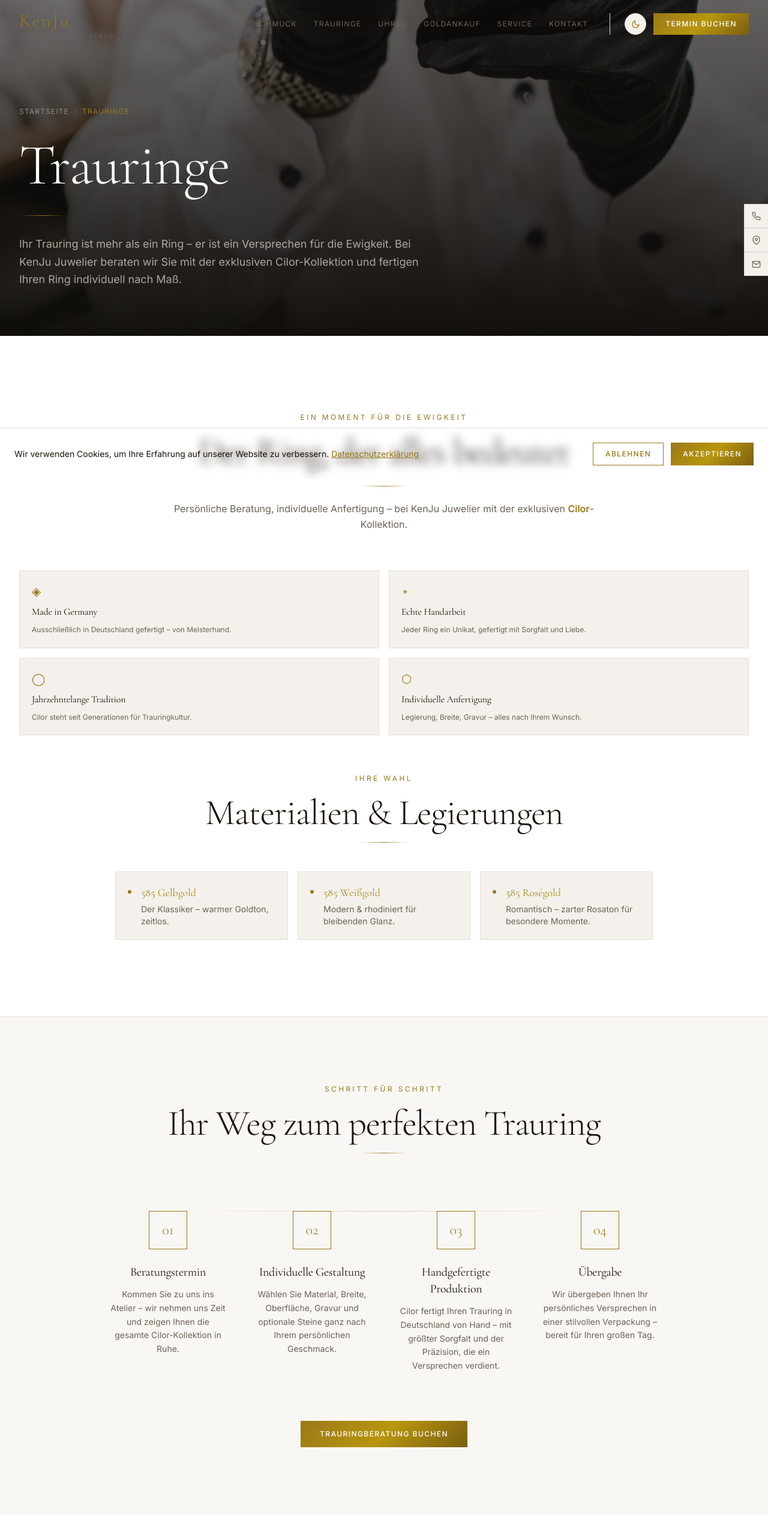
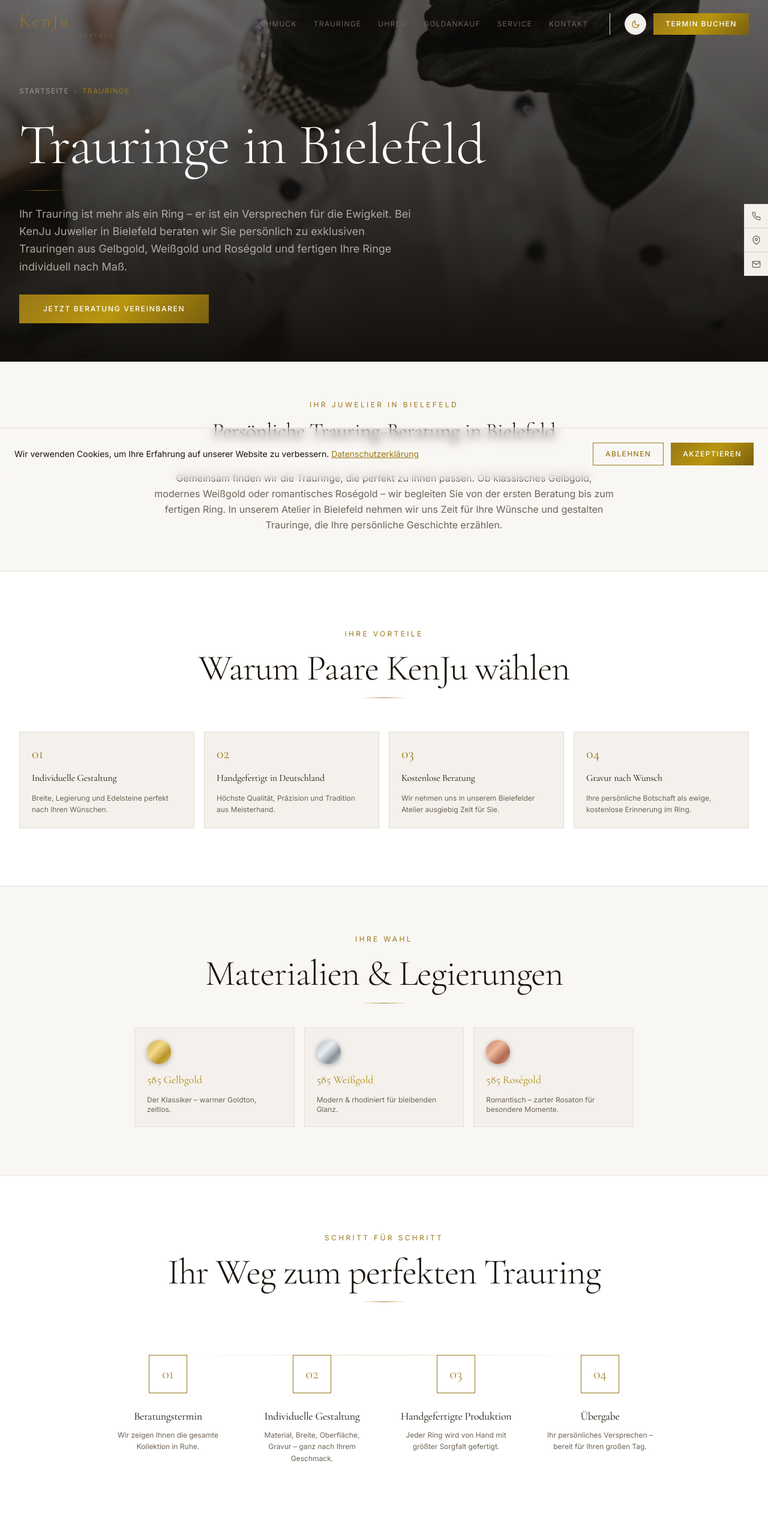
Before and after one commit to Rabi-dev1/Kenju-Juwelier, a Next.js app: page /trauringe in a window 1280 px wide. Shown: the top 2566 px of the page at 60% size. Built offline with nearby package versions, Linux system fonts and the light colour scheme.

Commit message:
Schmuck: neuer Hero-Text + Brillantring-Bild; Trauringe: komplette Conversion-Optimierung mit SEO, CTA, Farbkreise, Vertrauenssektion

```diff
--- a/app/globals.css
+++ b/app/globals.css
@@ -152,6 +152,8 @@
     transition: border-color 0.25s ease, box-shadow 0.25s ease;
   }
   .input-dark::placeholder { color: var(--kj-muted); opacity: 0.6; font-size: 0.9rem; }
+  input[type="date"].input-dark { color-scheme: dark; }
+  input[type="date"].input-dark::-webkit-calendar-picker-indicator { filter: invert(0.7) sepia(1) saturate(0.5) hue-rotate(5deg); opacity: 0.7; cursor: pointer; }
   .input-dark:focus {
     border-color: var(--kj-gold);
     box-shadow: 0 0 0 2px color-mix(in srgb, var(--kj-gold) 18%, transparent);
--- a/app/trauringe/page.tsx
+++ b/app/trauringe/page.tsx
@@ -1,95 +1,154 @@
 import type { Metadata } from 'next';
 import Link from 'next/link';
-import CategoryHero from '@/components/CategoryHero';
+import Image from 'next/image';
 import AppointmentForm from '@/components/AppointmentForm';
 
 export const metadata: Metadata = {
-  title: 'Trauringe – Cilor Trauringspezialisten | KenJu Juwelier Bielefeld',
-  description: 'Trauringe und Eheringe von Cilor bei KenJu Juwelier Bielefeld. Made in Germany, individuelle Anfertigung, höchste Handarbeit. Ihr persönlicher Trauring nach Maß.',
-  keywords: ['Trauringe', 'Eheringe', 'Cilor Trauringe', 'Trauringe Made in Germany', 'Trauring Bielefeld', 'individuelle Trauringe'],
+  title: 'Trauringe in Bielefeld – Individuelle Anfertigung | KenJu Juwelier',
+  description: 'Trauringe in Bielefeld bei KenJu Juwelier. Persönliche Beratung, individuelle Anfertigung in Gelbgold, Weißgold und Roségold. Kostenloser Beratungstermin.',
+  keywords: ['Trauringe Bielefeld', 'Eheringe Bielefeld', 'Trauringe individuell', 'Trauring Gelbgold', 'Trauring Weißgold', 'Trauring Roségold'],
   alternates: { canonical: 'https://kenju-juwelier.de/trauringe' },
 };
 
-const cilorVorteile = [
-  { icon: '◈', title: 'Made in Germany',        desc: 'Ausschließlich in Deutschland gefertigt – von Meisterhand.' },
-  { icon: '⋆', title: 'Echte Handarbeit',        desc: 'Jeder Ring ein Unikat, gefertigt mit Sorgfalt und Liebe.' },
-  { icon: '◯', title: 'Jahrzehntelange Tradition', desc: 'Cilor steht seit Generationen für Trauringkultur.' },
-  { icon: '⬡', title: 'Individuelle Anfertigung', desc: 'Legierung, Breite, Gravur – alles nach Ihrem Wunsch.' },
+const vorteile = [
+  {
+    nr: '01',
+    title: 'Individuelle Gestaltung',
+    desc: 'Breite, Legierung und Edelsteine perfekt nach Ihren Wünschen.',
+  },
+  {
+    nr: '02',
+    title: 'Handgefertigt in Deutschland',
+    desc: 'Höchste Qualität, Präzision und Tradition aus Meisterhand.',
+  },
+  {
+    nr: '03',
+    title: 'Kostenlose Beratung',
+    desc: 'Wir nehmen uns in unserem Bielefelder Atelier ausgiebig Zeit für Sie.',
+  },
+  {
+    nr: '04',
+    title: 'Gravur nach Wunsch',
+    desc: 'Ihre persönliche Botschaft als ewige, kostenlose Erinnerung im Ring.',
+  },
 ];
 
 const materialien = [
-  { name: '585 Gelbgold', desc: 'Der Klassiker – warmer Goldton, zeitlos.' },
-  { name: '585 Weißgold', desc: 'Modern & rhodiniert für bleibenden Glanz.' },
-  { name: '585 Roségold', desc: 'Romantisch – zarter Rosaton für besondere Momente.' },
+  {
+    name: '585 Gelbgold',
+    desc: 'Der Klassiker – warmer Goldton, zeitlos.',
+    gradient: 'linear-gradient(135deg, #c8a84b 0%, #f5d98a 40%, #b8932a 70%, #e8c56a 100%)',
+  },
+  {
+    name: '585 Weißgold',
+    desc: 'Modern & rhodiniert für bleibenden Glanz.',
+    gradient: 'linear-gradient(135deg, #b0b8c1 0%, #e8edf2 40%, #8a9299 70%, #d4dde5 100%)',
+  },
+  {
+    name: '585 Roségold',
+    desc: 'Romantisch – zarter Rosaton für besondere Momente.',
+    gradient: 'linear-gradient(135deg, #c9826a 0%, #edb89a 40%, #b06a52 70%, #e0a080 100%)',
+  },
 ];
 
 const processSteps = [
-  {
-    step: '01',
-    title: 'Beratungstermin',
-    desc: 'Kommen Sie zu uns ins Atelier – wir nehmen uns Zeit und zeigen Ihnen die gesamte Cilor-Kollektion in Ruhe.',
-  },
-  {
-    step: '02',
-    title: 'Individuelle Gestaltung',
-    desc: 'Wählen Sie Material, Breite, Oberfläche, Gravur und optionale Steine ganz nach Ihrem persönlichen Geschmack.',
-  },
-  {
-    step: '03',
-    title: 'Handgefertigte Produktion',
-    desc: 'Cilor fertigt Ihren Trauring in Deutschland von Hand – mit größter Sorgfalt und der Präzision, die ein Versprechen verdient.',
-  },
-  {
-    step: '04',
-    title: 'Übergabe',
-    desc: 'Wir übergeben Ihnen Ihr persönliches Versprechen in einer stilvollen Verpackung – bereit für Ihren großen Tag.',
-  },
+  { step: '01', title: 'Beratungstermin',           desc: 'Wir zeigen Ihnen die gesamte Kollektion in Ruhe.' },
+  { step: '02', title: 'Individuelle Gestaltung',    desc: 'Material, Breite, Oberfläche, Gravur – ganz nach Ihrem Geschmack.' },
+  { step: '03', title: 'Handgefertigte Produktion',  desc: 'Jeder Ring wird von Hand mit größter Sorgfalt gefertigt.' },
+  { step: '04', title: 'Übergabe',                   desc: 'Ihr persönliches Versprechen – bereit für Ihren großen Tag.' },
 ];
 
 export default function TrauringePage() {
   return (
     <>
-      <CategoryHero
-        title="Trauringe"
-        subtitle=""
-        description="Ihr Trauring ist mehr als ein Ring – er ist ein Versprechen für die Ewigkeit. Bei KenJu Juwelier beraten wir Sie mit der exklusiven Cilor-Kollektion und fertigen Ihren Ring individuell nach Maß."
-        imageSrc="/images/brillantringe.jpg"
-        imageAlt="Trauringe Beratung – KenJu Juwelier Bielefeld"
-        breadcrumb="Trauringe"
-        pageUrl="https://kenju-juwelier.de/trauringe"
+      {/* ── HERO ─────────────────────────────────────────── */}
+      <section
+        className="relative flex items-end pb-16 pt-36 overflow-hidden"
+        style={{ background: '#0F0D0A', minHeight: '60vh' }}
+      >
+        <div className="absolute inset-0">
+          <Image
+            src="/images/brillantringe.jpg"
+            alt="Trauringe Bielefeld – KenJu Juwelier"
+            fill
+            sizes="100vw"
+            className="object-cover img-zoom"
+            priority
+            style={{ opacity: 0.55 }}
           />
+          <div
+            className="absolute inset-0"
+            style={{ background: 'linear-gradient(to top, rgba(15,13,10,0.97) 0%, rgba(15,13,10,0.55) 55%, rgba(15,13,10,0.25) 100%)' }}
+          />
+        </div>
 
-      {/* ── Emotional Intro ──────────────────────────────── */}
-      <section className="py-32" style={{ backgroundColor: 'var(--kj-bg)' }}>
-        <div className="max-w-7xl mx-auto px-4 sm:px-6 lg:px-8">
-          <div className="max-w-3xl mx-auto text-center mb-16">
-            <p className="section-subtitle mb-4">Ein Moment für die Ewigkeit</p>
-            <h2 className="section-title mb-6">Der Ring, der alles bedeutet</h2>
+        <div className="relative max-w-7xl mx-auto px-4 sm:px-6 lg:px-8 w-full">
+          <nav
+            aria-label="Brotkrumen"
+            className="flex items-center gap-2 font-sans text-xs mb-8 tracking-widest uppercase"
+            style={{ color: 'rgba(245,240,232,0.45)' }}
+          >
+            <Link href="/" style={{ color: 'rgba(245,240,232,0.45)' }} className="hover:opacity-80 transition-opacity">Startseite</Link>
+            <span style={{ opacity: 0.4 }}>›</span>
+            <span style={{ color: 'var(--kj-gold)' }}>Trauringe</span>
+          </nav>
+
+          <h1 className="font-serif text-6xl md:text-8xl font-light mb-6 text-white" style={{ lineHeight: 1.05 }}>
+            Trauringe in Bielefeld
+          </h1>
+          <div className="divider-gold mb-6" />
+          <p className="font-sans text-lg max-w-2xl leading-relaxed mb-8" style={{ color: 'rgba(245,240,232,0.65)' }}>
+            Ihr Trauring ist mehr als ein Ring – er ist ein Versprechen für die Ewigkeit. Bei KenJu Juwelier in Bielefeld beraten wir Sie persönlich zu exklusiven Trauringen aus Gelbgold, Weißgold und Roségold und fertigen Ihre Ringe individuell nach Maß.
+          </p>
+          <Link href="#termin" className="btn-gold" style={{ fontSize: '0.75rem', letterSpacing: '0.14em', padding: '1rem 2.5rem' }}>
+            Jetzt Beratung vereinbaren
+          </Link>
+        </div>
+      </section>
+
+      {/* ── SEO-TEXTBLOCK ────────────────────────────────── */}
+      <section className="py-16" style={{ backgroundColor: 'var(--kj-surface)', borderBottom: '1px solid var(--kj-border)' }}>
+        <div className="max-w-4xl mx-auto px-4 sm:px-6 lg:px-8 text-center">
+          <p className="section-subtitle mb-4">Ihr Juwelier in Bielefeld</p>
+          <h2 className="font-serif text-3xl md:text-4xl font-light mb-5" style={{ color: 'var(--kj-text)' }}>
+            Persönliche Trauring-Beratung in Bielefeld
+          </h2>
           <div className="divider-gold mx-auto mb-6" />
-            <p className="font-sans text-base leading-relaxed" style={{ color: 'var(--kj-muted)' }}>
-              Persönliche Beratung, individuelle Anfertigung – bei KenJu Juwelier mit der exklusiven{' '}
-              <strong style={{ color: 'var(--kj-gold)' }}>Cilor</strong>-Kollektion.
+          <p className="font-sans text-base leading-relaxed max-w-3xl mx-auto" style={{ color: 'var(--kj-muted)' }}>
+            Gemeinsam finden wir die Trauringe, die perfekt zu Ihnen passen. Ob klassisches Gelbgold, modernes Weißgold oder romantisches Roségold – wir begleiten Sie von der ersten Beratung bis zum fertigen Ring. In unserem Atelier in Bielefeld nehmen wir uns Zeit für Ihre Wünsche und gestalten Trauringe, die Ihre persönliche Geschichte erzählen.
           </p>
         </div>
+      </section>
 
-          {/* Cilor Vorteile */}
-          <div className="grid grid-cols-2 gap-4 mb-16">
-            {cilorVorteile.map((v) => (
+      {/* ── WARUM PAARE KENJU WÄHLEN ─────────────────────── */}
+      <section className="py-24" style={{ backgroundColor: 'var(--kj-bg)' }}>
+        <div className="max-w-7xl mx-auto px-4 sm:px-6 lg:px-8">
+          <div className="text-center mb-14">
+            <p className="section-subtitle mb-4">Ihre Vorteile</p>
+            <h2 className="section-title mb-4">Warum Paare KenJu wählen</h2>
+            <div className="divider-gold mx-auto" />
+          </div>
+
+          <div className="grid grid-cols-2 lg:grid-cols-4 gap-4">
+            {vorteile.map((v) => (
               <div
-                key={v.title}
-                className="p-5 flex flex-col gap-2 transition-all duration-300"
+                key={v.nr}
+                className="p-5 flex flex-col gap-3 transition-all duration-300"
                 style={{ background: 'var(--kj-card)', border: '1px solid var(--kj-border)' }}
               >
-                <span className="text-xl gold-text">{v.icon}</span>
+                <span className="font-serif text-2xl" style={{ color: 'var(--kj-gold)' }}>{v.nr}</span>
                 <h3 className="font-serif text-base" style={{ color: 'var(--kj-text)' }}>{v.title}</h3>
                 <p className="font-sans text-xs leading-relaxed" style={{ color: 'var(--kj-muted)' }}>{v.desc}</p>
               </div>
             ))}
           </div>
+        </div>
+      </section>
 
-          {/* Materialien */}
-          <div className="max-w-4xl mx-auto">
-            <div className="text-center mb-12">
+      {/* ── MATERIALIEN ──────────────────────────────────── */}
+      <section className="py-20" style={{ backgroundColor: 'var(--kj-surface)', borderTop: '1px solid var(--kj-border)' }}>
+        <div className="max-w-4xl mx-auto px-4 sm:px-6 lg:px-8">
+          <div className="text-center mb-10">
             <p className="section-subtitle mb-4">Ihre Wahl</p>
             <h2 className="section-title mb-4">Materialien &amp; Legierungen</h2>
             <div className="divider-gold mx-auto" />
@@ -98,60 +157,45 @@
             {materialien.map((m) => (
               <div
                 key={m.name}
-                  className="p-5 flex gap-4 items-start transition-all duration-300"
+                className="p-5 flex flex-col gap-3 transition-all duration-300"
                 style={{ background: 'var(--kj-card)', border: '1px solid var(--kj-border)' }}
               >
-                  <span
-                    className="w-1.5 h-1.5 rounded-full shrink-0 mt-2.5"
-                    style={{ background: 'var(--kj-gold)' }}
+                <div
+                  className="w-10 h-10 rounded-full shrink-0"
+                  style={{ background: m.gradient, boxShadow: '0 2px 8px rgba(0,0,0,0.3)' }}
                 />
-                  <div>
-                    <p className="font-serif text-lg gold-text mb-1">{m.name}</p>
-                    <p className="font-sans text-sm" style={{ color: 'var(--kj-muted)' }}>{m.desc}</p>
-                  </div>
+                <p className="font-serif text-lg gold-text">{m.name}</p>
+                <p className="font-sans text-xs" style={{ color: 'var(--kj-muted)' }}>{m.desc}</p>
               </div>
             ))}
           </div>
         </div>
-        </div>
       </section>
 
-      {/* ── Process Timeline ─────────────────────────────── */}
-      <section className="py-28" style={{ backgroundColor: 'var(--kj-surface)', borderTop: '1px solid var(--kj-border)' }}>
+      {/* ── PROZESS ──────────────────────────────────────── */}
+      <section className="py-24" style={{ backgroundColor: 'var(--kj-bg)', borderTop: '1px solid var(--kj-border)' }}>
         <div className="max-w-5xl mx-auto px-4 sm:px-6 lg:px-8">
-          <div className="text-center mb-16">
+          <div className="text-center mb-14">
             <p className="section-subtitle mb-4">Schritt für Schritt</p>
             <h2 className="section-title mb-4">Ihr Weg zum perfekten Trauring</h2>
             <div className="divider-gold mx-auto" />
           </div>
 
           <div className="grid grid-cols-1 md:grid-cols-4 gap-0 relative">
-            {/* Connecting line on desktop */}
             <div
               className="hidden md:block absolute top-8 left-[12.5%] right-[12.5%] h-px"
               style={{ background: 'linear-gradient(to right, transparent, var(--kj-gold), transparent)', opacity: 0.3 }}
             />
-
             {processSteps.map((s, i) => (
               <div key={s.step} className="relative text-center px-6 py-8">
-                {/* Step number */}
                 <div
                   className="inline-flex items-center justify-center w-16 h-16 mb-6 font-serif text-2xl font-light relative z-10"
-                  style={{
-                    border: '1px solid var(--kj-gold)',
-                    color: 'var(--kj-gold)',
-                    background: 'var(--kj-surface)',
-                  }}
+                  style={{ border: '1px solid var(--kj-gold)', color: 'var(--kj-gold)', background: 'var(--kj-bg)' }}
                 >
                   {s.step}
                 </div>
-                <h4 className="font-serif text-xl mb-3" style={{ color: 'var(--kj-text)' }}>
-                  {s.title}
-                </h4>
-                <p className="font-sans text-sm leading-relaxed" style={{ color: 'var(--kj-muted)' }}>
-                  {s.desc}
-                </p>
-                {/* Mobile connector */}
+                <h4 className="font-serif text-lg mb-2" style={{ color: 'var(--kj-text)' }}>{s.title}</h4>
+                <p className="font-sans text-xs leading-relaxed" style={{ color: 'var(--kj-muted)' }}>{s.desc}</p>
                 {i < processSteps.length - 1 && (
                   <div
                     className="md:hidden w-px h-8 mx-auto mt-6"
@@ -161,29 +205,49 @@
               </div>
             ))}
           </div>
+        </div>
+      </section>
 
-          <div className="text-center mt-12">
-            <Link href="#termin" className="btn-gold">Trauringberatung buchen</Link>
+      {/* ── VERTRAUENSSEKTION ────────────────────────────── */}
+      <section className="py-16" style={{ backgroundColor: 'var(--kj-surface)', borderTop: '1px solid var(--kj-border)' }}>
+        <div className="max-w-4xl mx-auto px-4 sm:px-6 lg:px-8 text-center">
+          <p className="section-subtitle mb-4">Ihr Trauring-Partner</p>
+          <h2 className="font-serif text-2xl md:text-3xl font-light mb-5" style={{ color: 'var(--kj-text)' }}>
+            Persönliche Beratung in unserem Atelier in Bielefeld
+          </h2>
+          <div className="divider-gold mx-auto mb-6" />
+          <p className="font-sans text-sm leading-relaxed max-w-2xl mx-auto mb-8" style={{ color: 'var(--kj-muted)' }}>
+            Wir begleiten Sie von der ersten Idee bis zum fertigen Trauring. In unserem Atelier in Bielefeld nehmen wir uns Zeit für Ihre Wünsche und beraten Sie persönlich und unverbindlich.
+          </p>
+          <div className="grid grid-cols-2 sm:grid-cols-4 gap-4 max-w-2xl mx-auto">
+            {[
+              { icon: '◎', label: 'Bahnhofstraße 28, Bielefeld' },
+              { icon: '◈', label: 'Individuelle Beratung' },
+              { icon: '⬡', label: 'Maßanfertigung' },
+              { icon: '✦', label: 'Gravuren kostenlos' },
+            ].map((item) => (
+              <div key={item.label} className="flex flex-col items-center gap-2 py-4 px-3"
+                style={{ background: 'var(--kj-card)', border: '1px solid var(--kj-border)' }}>
+                <span className="text-xl gold-text">{item.icon}</span>
+                <p className="font-sans text-xs text-center leading-snug" style={{ color: 'var(--kj-muted)' }}>{item.label}</p>
+              </div>
+            ))}
           </div>
         </div>
       </section>
 
-      {/* ── Appointment ──────────────────────────────────── */}
-      <section className="py-32" style={{ backgroundColor: 'var(--kj-bg)' }} id="termin">
+      {/* ── APPOINTMENT ──────────────────────────────────── */}
+      <section className="py-28" style={{ backgroundColor: 'var(--kj-bg)' }} id="termin">
         <div className="max-w-3xl mx-auto px-4 sm:px-6 lg:px-8">
-          <div className="text-center mb-14">
+          <div className="text-center mb-12">
             <p className="section-subtitle mb-4">Ihr besonderer Moment</p>
             <h2 className="section-title mb-4">Trauring-Beratung buchen</h2>
-            <div className="divider-gold mx-auto mb-6" />
-            <p className="font-sans text-base" style={{ color: 'var(--kj-muted)' }}>
-              Kostenlose und unverbindliche Beratung in unserem Atelier in Bielefeld.<br />
-              Wir nehmen uns die Zeit, die Ihr Versprechen verdient.
+            <div className="divider-gold mx-auto mb-5" />
+            <p className="font-sans text-sm" style={{ color: 'var(--kj-muted)' }}>
+              Kostenlose und unverbindliche Beratung in unserem Atelier – Bahnhofstraße 28, 33602 Bielefeld.
             </p>
           </div>
-          <div
-            className="p-8 md:p-12"
-            style={{ background: 'var(--kj-card)', border: '1px solid var(--kj-border)' }}
-          >
+          <div className="p-8 md:p-12" style={{ background: 'var(--kj-card)', border: '1px solid var(--kj-border)' }}>
             <AppointmentForm />
           </div>
         </div>
```
Also changed, not shown: app/ringe/page.tsx (+6 -6 lines). Lines whose indentation alone changed are shown as unchanged.
